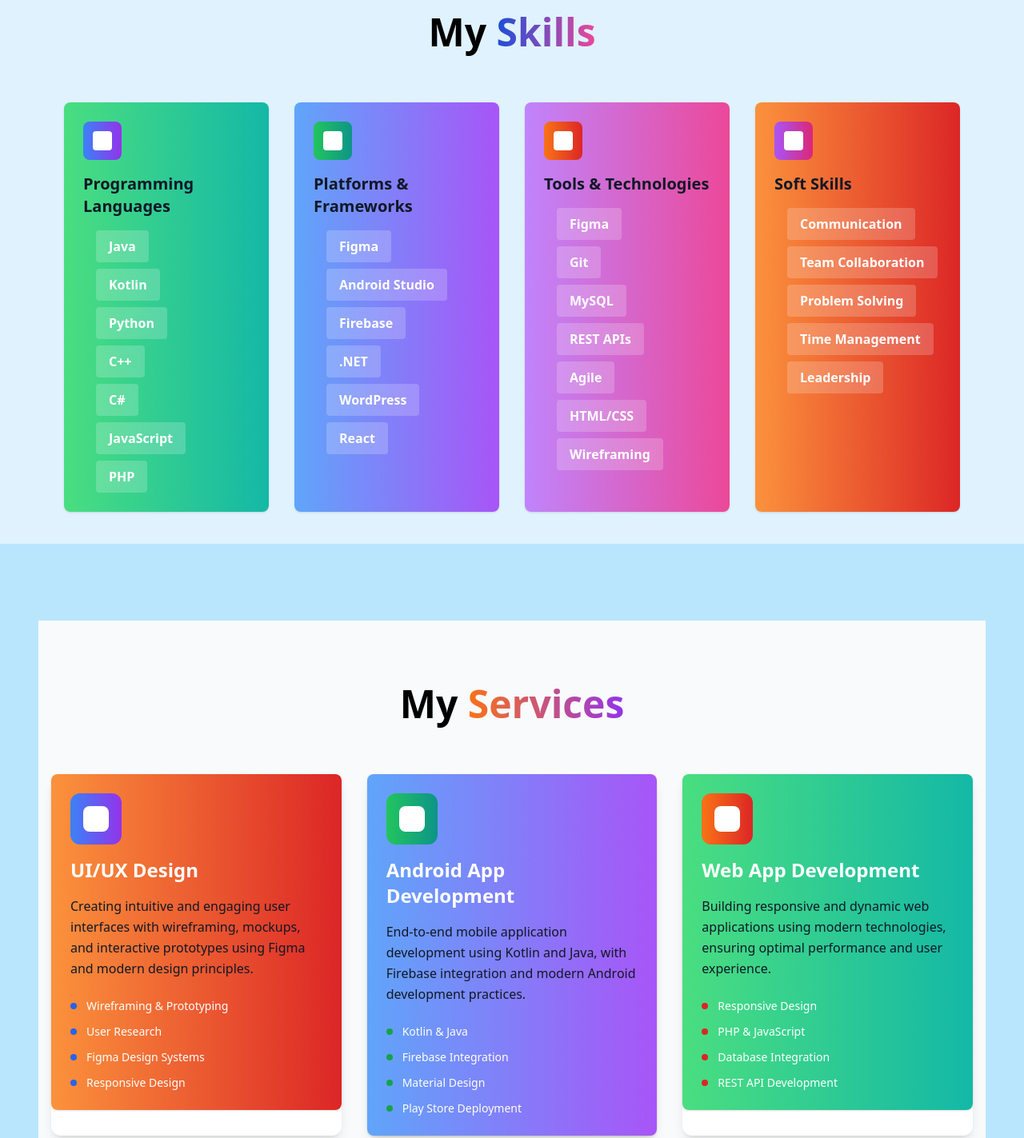
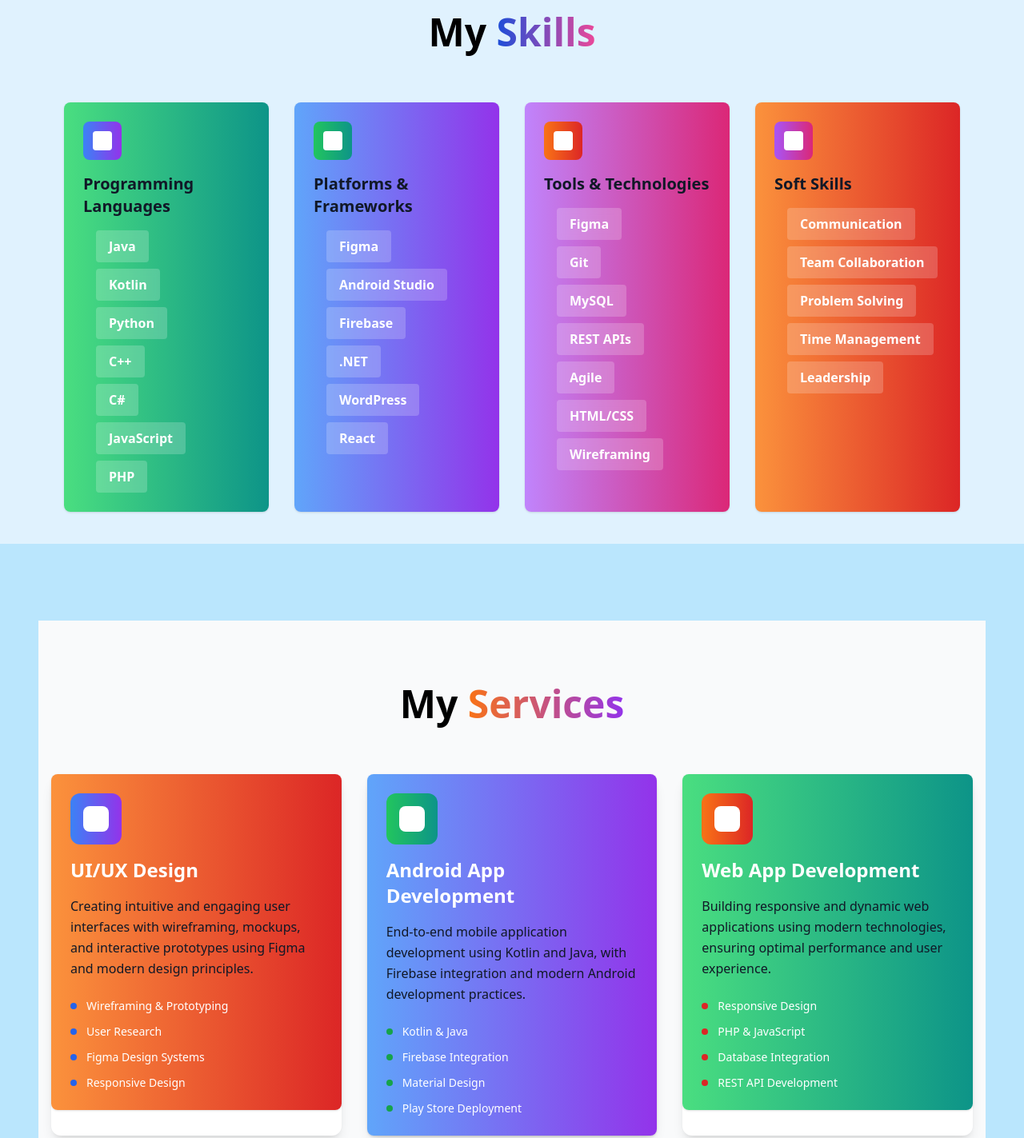
Before and after one commit to Disna11/Portfolio, a plain HTML site: page index.html in a window 1280 px wide. Shown: the part 1720-3143 px from the top of the page at 80% size. Drawn offline with nearby package versions, Linux system fonts and the light colour scheme.

Commit message:
Update index.html

```diff
--- a/index.html
+++ b/index.html
@@ -314,7 +314,7 @@
             <div class="grid md:grid-cols-2 lg:grid-cols-4 gap-8">
 
                 <!-- Card 1 -->
-                <div class="p-6 bg-gradient-to-r from-green-400 to-teal-500 rounded-lg shadow hover:shadow-xl transition-all duration-300 transform hover:-translate-y-2">
+                <div class="p-6 bg-gradient-to-r from-green-400 to-teal-600 rounded-lg shadow hover:shadow-xl transition-all duration-300 transform hover:-translate-y-2">
                     <div class="w-12 h-12 rounded-lg bg-gradient-to-r from-blue-500 to-purple-600 mb-4 flex items-center justify-center">
                         <div class="w-6 h-6 bg-white rounded"></div>
                     </div>
@@ -352,7 +352,7 @@
                 </div>
 
                 <!-- Card 2 -->
-                <div class="p-6 bg-gradient-to-r from-blue-400 to-purple-500 rounded-lg shadow hover:shadow-xl transition-all duration-300 transform hover:-translate-y-2">
+                <div class="p-6 bg-gradient-to-r from-blue-400 to-purple-600 rounded-lg shadow hover:shadow-xl transition-all duration-300 transform hover:-translate-y-2">
                     <div class="w-12 h-12 rounded-lg bg-gradient-to-r from-green-500 to-teal-600 mb-4 flex items-center justify-center">
                         <div class="w-6 h-6 bg-white rounded"></div>
                     </div>
@@ -386,7 +386,7 @@
                 </div>
 
                 <!-- Card 3 -->
-                <div class="p-6 bg-gradient-to-r from-purple-400 to-pink-500 rounded-lg shadow hover:shadow-xl transition-all duration-300 transform hover:-translate-y-2">
+                <div class="p-6 bg-gradient-to-r from-purple-400 to-pink-600 rounded-lg shadow hover:shadow-xl transition-all duration-300 transform hover:-translate-y-2">
                     <div class="w-12 h-12 rounded-lg bg-gradient-to-r from-orange-500 to-red-600 mb-4 flex items-center justify-center">
                         <div class="w-6 h-6 bg-white rounded"></div>
                     </div>
@@ -500,7 +500,7 @@
 
                         <!-- Android App Development Card -->
                         <div class="bg-white rounded-xl hover:shadow-xl transition-all duration-300 transform hover:-translate-y-2 border-0 shadow-lg">
-                            <div class="p-6 bg-gradient-to-r from-blue-400 to-purple-500 rounded-lg shadow hover:shadow-xl transition-all duration-300 transform hover:-translate-y-2">
+                            <div class="p-6 bg-gradient-to-r from-blue-400 to-purple-600 rounded-lg shadow hover:shadow-xl transition-all duration-300 transform hover:-translate-y-2">
                                 <div class="w-16 h-16 rounded-xl bg-gradient-to-r from-green-500 to-teal-600 mb-4 flex items-center justify-center">
                                     <div class="w-8 h-8 bg-white rounded-lg"></div>
                                 </div>
@@ -531,7 +531,7 @@
 
                         <!-- Web App Development Card -->
                         <div class="bg-white rounded-xl hover:shadow-xl transition-all duration-300 transform hover:-translate-y-2 border-0 shadow-lg">
-                            <div class="p-6 bg-gradient-to-r from-green-400 to-teal-500 rounded-lg shadow hover:shadow-xl transition-all duration-300 transform hover:-translate-y-2">
+                            <div class="p-6 bg-gradient-to-r from-green-400 to-teal-600 rounded-lg shadow hover:shadow-xl transition-all duration-300 transform hover:-translate-y-2">
                                 <div class="w-16 h-16 rounded-xl bg-gradient-to-r from-orange-500 to-red-600 mb-4 flex items-center justify-center">
                                     <div class="w-8 h-8 bg-white rounded-lg"></div>
                                 </div>
```
